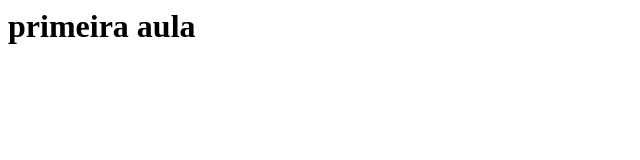
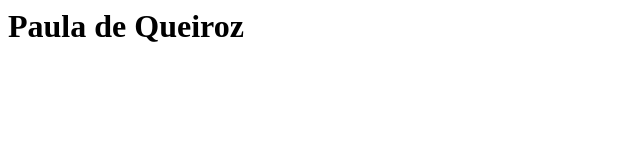
Before and after one commit to PauladeQueiroz/Aula_03, a plain HTML site: page Paula de Queiroz.html in a window 1280 px wide. Shown: the whole page, without its empty margins (0-640 px from the left). Drawn offline with Linux system fonts and the light colour scheme.

Commit message:
Update Paula de Queiroz.html

```diff
--- a/Paula de Queiroz.html
+++ b/Paula de Queiroz.html
@@ -1,4 +1,9 @@
 <html>
+	<head>
+<title>primeira aula</title>
+	</head>
+
+
 	<body>
-		<h1>primeira aula</h1>
+		<h1>Paula de Queiroz</h1>
 	</body>
```
